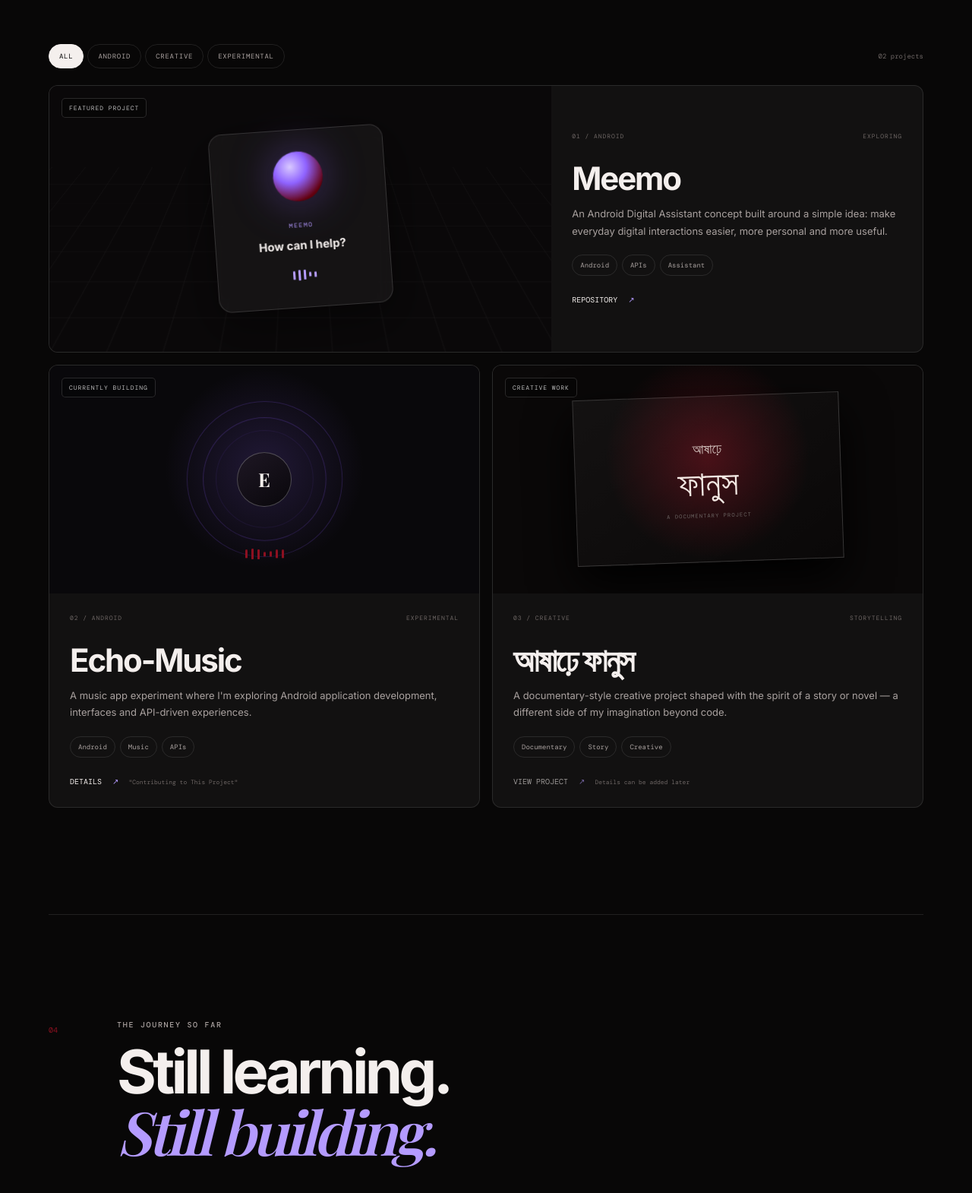
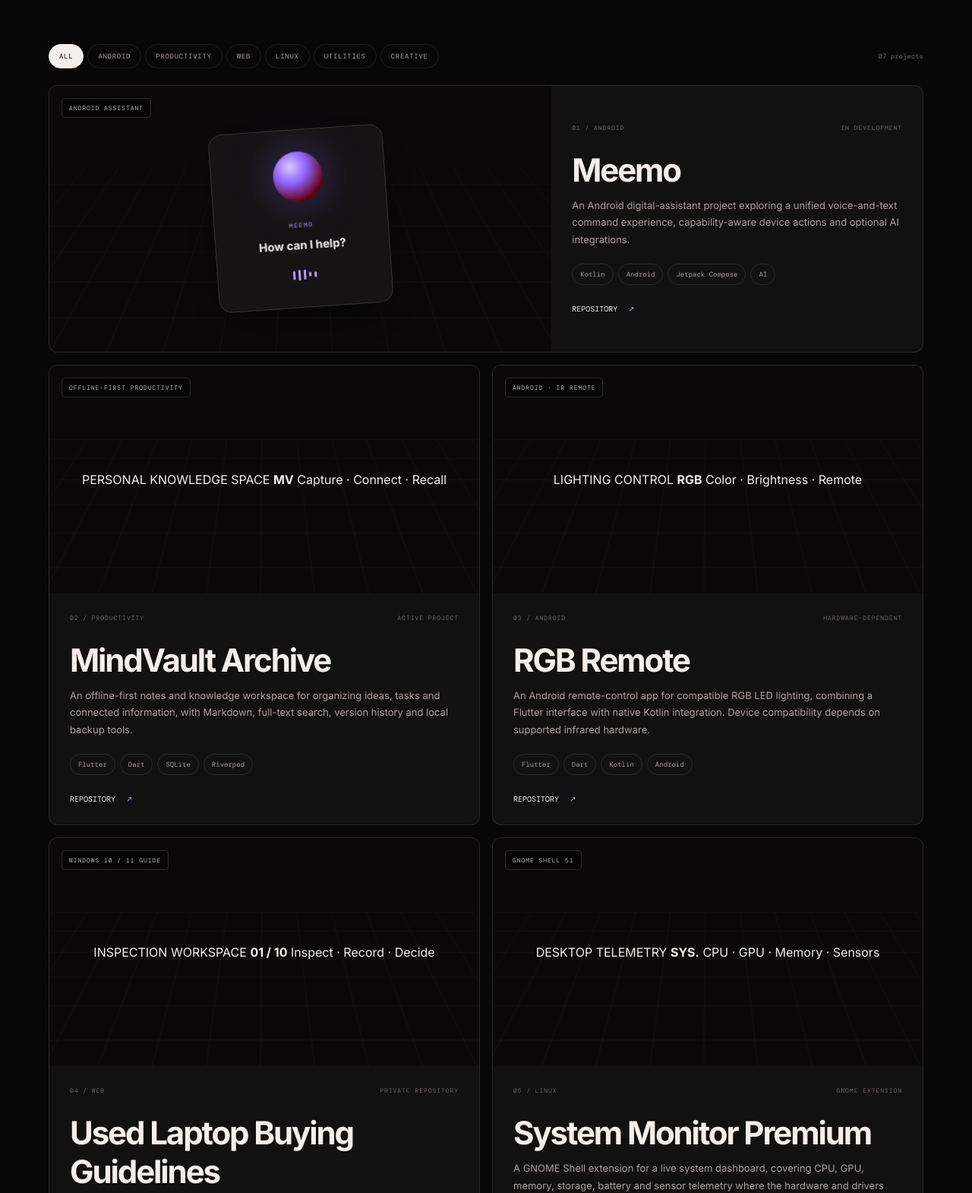
Before and after one commit to marufallammahim/MarufAllamMahim.github.io, a plain HTML site: page index.html in a window 1280 px wide. Shown: the part 3214-4784 px from the top of the page at 76% size. Drawn offline with nearby package versions, Linux system fonts and the light colour scheme; a web font is replaced by a local one.

Commit message:
Update portfolio with seven verified project cards

```diff
--- a/index.html
+++ b/index.html
@@ -351,229 +351,173 @@
       </div>
 
       <div class="project-toolbar reveal">
-
         <div class="filters" role="group" aria-label="Project filters">
-
-          <button class="filter active" data-filter="all">
-            All
-          </button>
-
-          <button class="filter" data-filter="android">
-            Android
-          </button>
-
-          <button class="filter" data-filter="creative">
-            Creative
-          </button>
-
-          <button class="filter" data-filter="experimental">
-            Experimental
-          </button>
-
+          <button class="filter active" data-filter="all">All</button>
+          <button class="filter" data-filter="android">Android</button>
+          <button class="filter" data-filter="productivity">Productivity</button>
+          <button class="filter" data-filter="web">Web</button>
+          <button class="filter" data-filter="linux">Linux</button>
+          <button class="filter" data-filter="utility">Utilities</button>
+          <button class="filter" data-filter="creative">Creative</button>
         </div>
-
-        <span class="project-count" id="projectCount">
-          02 projects
-        </span>
-
+        <span class="project-count" id="projectCount">07 projects</span>
       </div>
 
       <div class="projects-grid" id="projectsGrid">
 
-        <article
-          class="project-card featured reveal"
-          data-category="android experimental"
-        >
-
-          <div class="project-visual meemo-visual">
-
+        <article class="project-card featured reveal" data-category="android experimental">
+          <div class="project-visual meemo-visual" aria-hidden="true">
             <div class="visual-grid"></div>
-
             <div class="assistant-ui">
-
               <span class="assistant-orb"></span>
-
               <small>MEEMO</small>
-
               <strong>How can I help?</strong>
-
-              <div class="assistant-wave">
-                <i></i>
-                <i></i>
-                <i></i>
-                <i></i>
-                <i></i>
-              </div>
-
+              <div class="assistant-wave"><i></i><i></i><i></i><i></i><i></i></div>
             </div>
-
-            <span class="project-label">
-              FEATURED PROJECT
-            </span>
-
+            <span class="project-label">ANDROID ASSISTANT</span>
           </div>
-
           <div class="project-info">
-
-            <div class="project-top">
-              <span>01 / ANDROID</span>
-              <span>EXPLORING</span>
+            <div class="project-top"><span>01 / ANDROID</span><span>IN DEVELOPMENT</span></div>
+            <h3>Meemo</h3>
+            <p>An Android digital-assistant project exploring a unified voice-and-text command experience, capability-aware device actions and optional AI integrations.</p>
+            <div class="project-tags"><span>Kotlin</span><span>Android</span><span>Jetpack Compose</span><span>AI</span></div>
+            <div class="project-links">
+              <a href="https://github.com/marufallammahim/Meemo" target="_blank" rel="noopener noreferrer">Repository <span>↗</span></a>
             </div>
-
-            <h3>Meemo</h3>
-
-            <p>
-              An Android Digital Assistant concept built around a simple idea: make everyday digital interactions easier, more personal and more useful.
-            </p>
-
-            <div class="project-tags">
-              <span>Android</span>
-              <span>APIs</span>
-              <span>Assistant</span>
-            </div>
-
-            <div class="project-links">
-              <a href="https://github.com/marufallammahim/Meemo" <!class="disabled-link">
-                Repository <span>↗</span>
-              </a>
-
-              <span class="coming">
-                <!--Link can be added later-->
-              </span>
-            </div>
-
           </div>
-
         </article>
 
-        <article
-          class="project-card reveal reveal-delay"
-          data-category="android experimental"
-        >
-
-          <div class="project-visual echo-visual">
-
-            <div class="album">
-
-              <div class="album-core">
-                E
-              </div>
-
-              <span class="album-ring r1"></span>
-              <span class="album-ring r2"></span>
-              <span class="album-ring r3"></span>
-
+        <article class="project-card reveal" data-category="android productivity">
+          <div class="project-visual mindvault-visual" aria-hidden="true">
+            <div class="visual-grid"></div>
+            <div class="project-art">
+              <span class="art-kicker">PERSONAL KNOWLEDGE SPACE</span>
+              <strong class="art-mark">M<span>V</span></strong>
+              <span class="art-caption">Capture · Connect · Recall</span>
+              <div class="art-lines"><i></i><i></i><i></i></div>
             </div>
-
-            <div class="music-bars">
-              <i></i>
-              <i></i>
-              <i></i>
-              <i></i>
-              <i></i>
-              <i></i>
-              <i></i>
+            <span class="project-label">OFFLINE-FIRST PRODUCTIVITY</span>
+          </div>
+          <div class="project-info">
+            <div class="project-top"><span>02 / PRODUCTIVITY</span><span>ACTIVE PROJECT</span></div>
+            <h3>MindVault Archive</h3>
+            <p>An offline-first notes and knowledge workspace for organizing ideas, tasks and connected information, with Markdown, full-text search, version history and local backup tools.</p>
+            <div class="project-tags"><span>Flutter</span><span>Dart</span><span>SQLite</span><span>Riverpod</span></div>
+            <div class="project-links">
+              <a href="https://github.com/marufallammahim/MindVaultArchive" target="_blank" rel="noopener noreferrer">Repository <span>↗</span></a>
             </div>
-
-            <span class="project-label">
-              CURRENTLY BUILDING
-            </span>
-
           </div>
-
-          <div class="project-info">
-
-            <div class="project-top">
-              <span>02 / ANDROID</span>
-              <span>EXPERIMENTAL</span>
-            </div>
-
-            <h3>Echo-Music</h3>
-
-            <p>
-              A music app experiment where I'm exploring Android application development, interfaces and API-driven experiences.
-            </p>
-
-            <div class="project-tags">
-              <span>Android</span>
-              <span>Music</span>
-              <span>APIs</span>
-            </div>
-
-            <div class="project-links">
-
-              <a href="https://github.com/EchoMusicApp/Echo-Music" <!--class="disabled-link"-->
-                Details <span>↗</span>
-              </a>
-
-              <span class="coming">
-                "Contributing to This Project"
-              </span>
-
-            </div>
-
-          </div>
-
         </article>
 
-        <article
-          class="project-card reveal"
-          data-category="creative"
-        >
+        <article class="project-card reveal" data-category="android experimental">
+          <div class="project-visual rgb-visual" aria-hidden="true">
+            <div class="visual-grid"></div>
+            <div class="project-art">
+              <span class="art-kicker">LIGHTING CONTROL</span>
+              <strong class="art-mark">RGB</strong>
+              <span class="art-caption">Color · Brightness · Remote</span>
+              <div class="rgb-swatches"><i></i><i></i><i></i><i></i><i></i></div>
+            </div>
+            <span class="project-label">ANDROID · IR REMOTE</span>
+          </div>
+          <div class="project-info">
+            <div class="project-top"><span>03 / ANDROID</span><span>HARDWARE-DEPENDENT</span></div>
+            <h3>RGB Remote</h3>
+            <p>An Android remote-control app for compatible RGB LED lighting, combining a Flutter interface with native Kotlin integration. Device compatibility depends on supported infrared hardware.</p>
+            <div class="project-tags"><span>Flutter</span><span>Dart</span><span>Kotlin</span><span>Android</span></div>
+            <div class="project-links">
+              <a href="https://github.com/marufallammahim/RGB-Remote" target="_blank" rel="noopener noreferrer">Repository <span>↗</span></a>
+            </div>
+          </div>
+        </article>
 
-          <div class="project-visual documentary-visual">
+        <article class="project-card reveal" data-category="web utility">
+          <div class="project-visual laptop-visual" aria-hidden="true">
+            <div class="visual-grid"></div>
+            <div class="project-art laptop-art">
+              <span class="art-kicker">INSPECTION WORKSPACE</span>
+              <strong class="art-mark">01<span> / 10</span></strong>
+              <span class="art-caption">Inspect · Record · Decide</span>
+              <div class="laptop-screen"><i></i><i></i><i></i></div>
+            </div>
+            <span class="project-label">WINDOWS 10 / 11 GUIDE</span>
+          </div>
+          <div class="project-info">
+            <div class="project-top"><span>04 / WEB</span><span>PRIVATE REPOSITORY</span></div>
+            <h3>Used Laptop Buying Guidelines</h3>
+            <p>A client-side inspection guide for evaluating second-hand Windows laptops, with structured checks, seller-claim notes and locally stored inspection progress. It does not execute system commands.</p>
+            <div class="project-tags"><span>HTML</span><span>CSS</span><span>JavaScript</span><span>LocalStorage</span></div>
+            <div class="project-links">
+              <span class="coming">Private project · repository access restricted</span>
+            </div>
+          </div>
+        </article>
 
-            <div class="film-frame">
+        <article class="project-card reveal" data-category="linux utility">
+          <div class="project-visual monitor-visual" aria-hidden="true">
+            <div class="visual-grid"></div>
+            <div class="project-art">
+              <span class="art-kicker">DESKTOP TELEMETRY</span>
+              <strong class="art-mark">SYS<span>.</span></strong>
+              <span class="art-caption">CPU · GPU · Memory · Sensors</span>
+              <div class="monitor-bars"><i></i><i></i><i></i><i></i><i></i><i></i></div>
+            </div>
+            <span class="project-label">GNOME SHELL 51</span>
+          </div>
+          <div class="project-info">
+            <div class="project-top"><span>05 / LINUX</span><span>GNOME EXTENSION</span></div>
+            <h3>System Monitor Premium</h3>
+            <p>A GNOME Shell extension for a live system dashboard, covering CPU, GPU, memory, storage, battery and sensor telemetry where the hardware and drivers expose those readings.</p>
+            <div class="project-tags"><span>JavaScript</span><span>GJS</span><span>GNOME 51</span><span>Linux</span></div>
+            <div class="project-links">
+              <a href="https://github.com/marufallammahim/System-Monitor-Premium" target="_blank" rel="noopener noreferrer">Repository <span>↗</span></a>
+            </div>
+          </div>
+        </article>
 
-              <span>আষাঢ়ে</span>
+        <article class="project-card reveal" data-category="linux utility">
+          <div class="project-visual speed-visual" aria-hidden="true">
+            <div class="visual-grid"></div>
+            <div class="project-art">
+              <span class="art-kicker">NETWORK ACTIVITY</span>
+              <strong class="art-mark">↕</strong>
+              <span class="art-caption">Download / Upload</span>
+              <div class="speed-wave"><i></i><i></i><i></i><i></i><i></i><i></i><i></i></div>
+            </div>
+            <span class="project-label">GNOME TOP BAR</span>
+          </div>
+          <div class="project-info">
+            <div class="project-top"><span>06 / LINUX</span><span>GNOME EXTENSION</span></div>
+            <h3>Show Connection Speed</h3>
+            <p>A lightweight GNOME Shell extension that displays live download and upload speeds in the desktop panel, making network activity easy to glance at.</p>
+            <div class="project-tags"><span>JavaScript</span><span>GJS</span><span>GNOME Shell 51</span><span>Linux</span></div>
+            <div class="project-links">
+              <a href="https://github.com/marufallammahim/Show-Connection-Speed" target="_blank" rel="noopener noreferrer">Repository <span>↗</span></a>
+            </div>
+          </div>
+        </article>
 
-              <b>ফানুস</b>
-
-              <small>
-                A DOCUMENTARY PROJECT
-              </small>
-
+        <article class="project-card reveal" data-category="productivity creative">
+          <div class="project-visual thoughts-visual" aria-hidden="true">
+            <div class="visual-grid"></div>
+            <div class="project-art">
+              <span class="art-kicker">A SPACE FOR IDEAS</span>
+              <strong class="art-mark">...</strong>
+              <span class="art-caption">Thought → Draft → Create</span>
+              <div class="thought-lines"><i></i><i></i><i></i></div>
             </div>
-
-            <span class="project-label">
-              CREATIVE WORK
-            </span>
-
+            <span class="project-label">CONCEPT · EARLY STAGE</span>
           </div>
-
           <div class="project-info">
-
-            <div class="project-top">
-              <span>03 / CREATIVE</span>
-              <span>STORYTELLING</span>
+            <div class="project-top"><span>07 / PRODUCTIVITY</span><span>PROJECT CONCEPT</span></div>
+            <h3>ThoughtsDrafts</h3>
+            <p>A minimalist notepad concept for capturing fleeting ideas in a focused, distraction-free space and giving raw thoughts room to grow into drafts.</p>
+            <div class="project-tags"><span>Notepad</span><span>Writing</span><span>Productivity</span><span>MIT License</span></div>
+            <div class="project-links">
+              <a href="https://github.com/marufallammahim/ThoughtsDrafts" target="_blank" rel="noopener noreferrer">Repository <span>↗</span></a>
+              <span class="coming">Concept stage · implementation not yet published</span>
             </div>
-
-            <h3>আষাঢ়ে ফানুস</h3>
-
-            <p>
-              A documentary-style creative project shaped with the spirit of a story or novel — a different side of my imagination beyond code.
-            </p>
-
-            <div class="project-tags">
-              <span>Documentary</span>
-              <span>Story</span>
-              <span>Creative</span>
-            </div>
-
-            <div class="project-links">
-
-              <a href="#" class="disabled-link">
-                View Project <span>↗</span>
-              </a>
-
-              <span class="coming">
-                Details can be added later
-              </span>
-
-            </div>
-
           </div>
-
         </article>
 
       </div>
```
